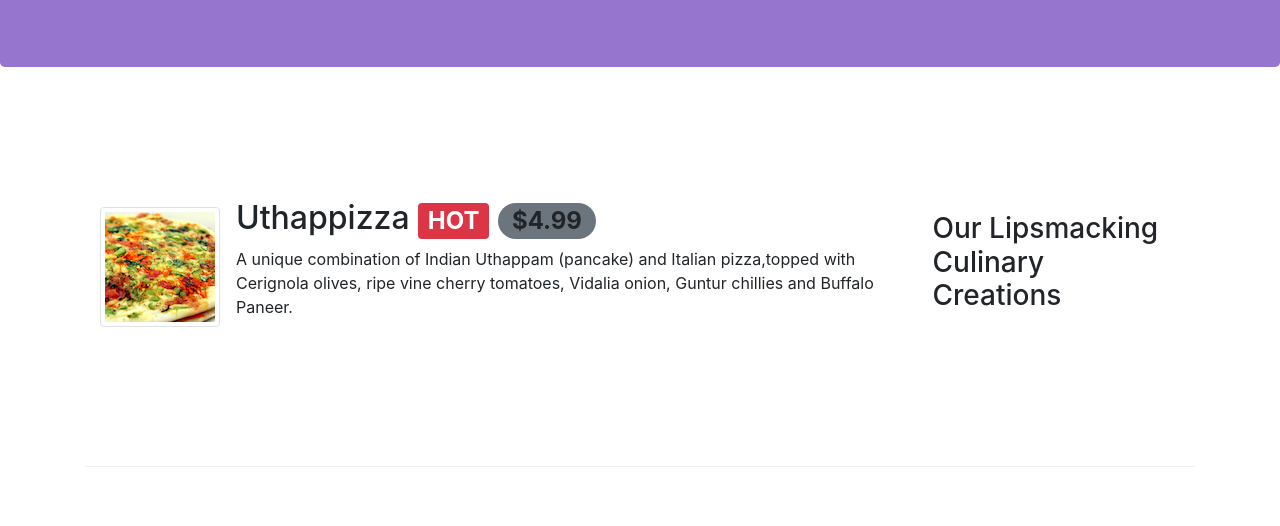
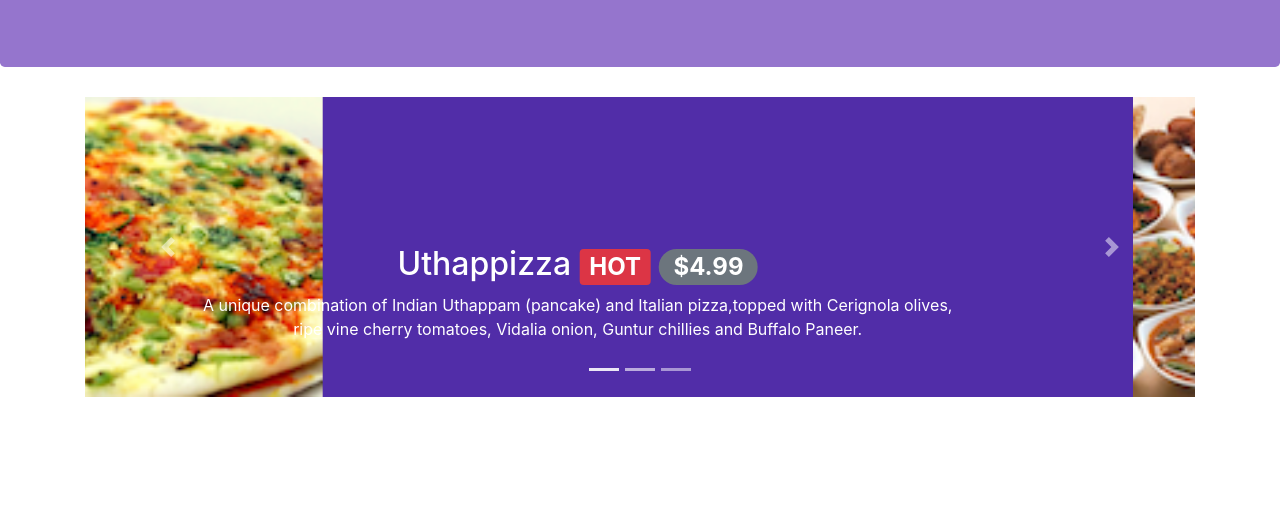
Before and after one commit to TARANJOTS/Confusion-Bootstrap, a website: page index.html in a window 1280 px wide. Shown: the part 267-793 px from the top of the page. Drawn offline with nearby package versions, Linux system fonts and the light colour scheme.

Commit message:
Carousel

```diff
--- a/css/styles.css
+++ b/css/styles.css
@@ -40,3 +40,16 @@ body{
     border-bottom: 1px solid #ddd;
     padding: 10px;
 }
+.carousel{
+    background: #512DA8;
+    margin-top: 30px;
+}
+.carousel-item{
+    height:300px;
+}
+.carousel-item img{
+    position: absolute;
+    top: 0;
+    left: 0;
+    min-height: 300px;
+}
--- a/index.html
+++ b/index.html
@@ -92,6 +92,48 @@
     </header>
 
     <div class="container">
+        <div class="row row-contnt">
+            <div class="col">
+                <div id="mycarousel" class="carousel slide" data-ride="carousel">
+                    <div class="carousel-inner" role="listbox">
+                        <div class="carousel-item active">
+                            <img class="d-block img-fluid" src="img/uthappizza.png" alt="uthapizza">
+                            <div class="carousel-caption d-none d-md-block">
+                                <h2>Uthappizza <span class="badge badge-danger">HOT </span> <span class="badge badge-pill bg-secondary">$4.99</span></h2>
+                                <p class="d-none d-sm-block">A unique combination of Indian Uthappam (pancake) and Italian pizza,topped with Cerignola olives, ripe vine cherry tomatoes, Vidalia onion, Guntur chillies and Buffalo Paneer.</p>
+                            </div>
+
+                        </div>
+                        <div class="carousel-item">
+                            <img class="d-block img-fluid" src="img/buffet.png" alt="buffet">
+                            <div class="carousel-caption d-none d-md-block">
+                                <h2>Weekend Grand Buffet <span class="badge badge-danger">NEW</span></h2>
+                                <p class="d-none d-sm-block">Featuring mouthwatering combinations with a choice of five different salads, six enticing appetizers, six main entrees and five choicest desserts. Free flowing bubbly and soft drinks. All for just $19.99 per person </p>
+                            </div>
+                        </div>
+                        <div class="carousel-item">
+                            <img class="d-block img-fluid" src="img/alberto.png" alt="alberto">
+                            <div class="carousel-caption d-none d-md-block">
+                                <h2>Alberto Somayya</h2>
+                                <h4>Executive Chef</h4>
+                                <p class="d-none d-sm-block">Award winning three-star Michelin chef with wide International experience having worked closely with whos-who in the culinary world, he specializes in creating mouthwatering Indo-Italian fusion experiences. </p>
+                            </div>
+                        </div>
+                    </div>
+                    <ol class="carousel-indicators">
+                        <li data-target="#mycarousel" data-slide-to="0" class="active"></li>
+                        <li data-target="#mycarousel" data-slide-to="1"></li>
+                        <li data-target="#mycarousel" data-slide-to="2"></li>
+                    </ol>
+                    <a class="carousel-control-prev" href="#mycarousel" role="button" data-slide="prev">
+                        <span class="carousel-control-prev-icon"></span>
+                    </a>
+                    <a class="carousel-control-next" href="#mycarousel" role="button" data-slide="next">
+                        <span class="carousel-control-next-icon"></span>
+                    </a>
+                </div>
+            </div>
+        </div>
         <div class="row row-content align-items-center">
             <div class="col-12 col-sm-4 order-sm-last col-md-3">
                 <h3>Our Lipsmacking Culinary Creations</h3>
```
